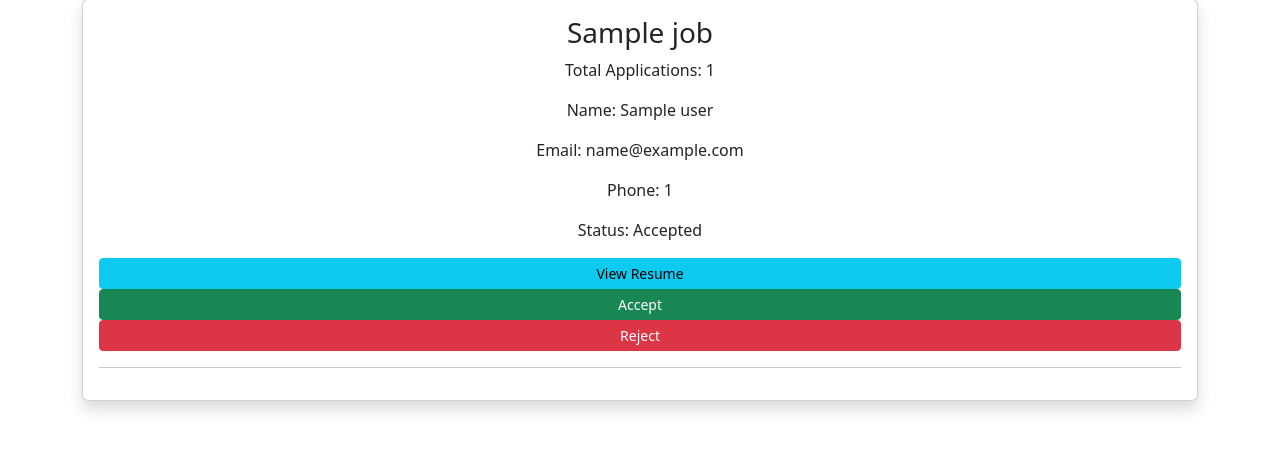
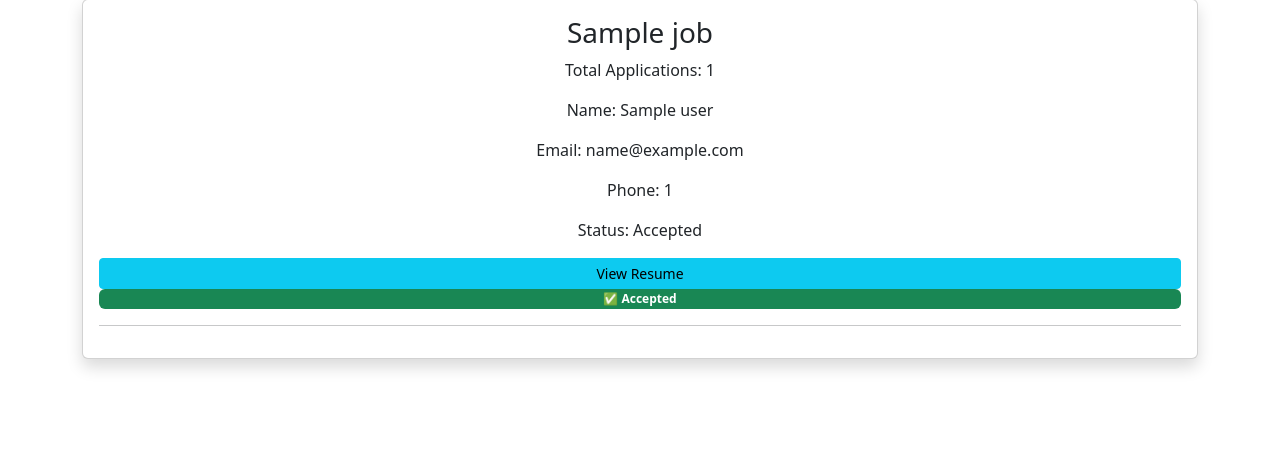
Before and after one commit to Lakshmipn2/Job-Portal, a Flask app: template templates/employer_applications.html in a window 1280 px wide. Shown: the part 177-628 px from the top of the page. Run offline with Flask 3, Linux system fonts and the light colour scheme; the template is opened without the code that fills it: most values are stand-ins (such as "Sample title", 1, 10 or a date in 2020).

Commit message:
Fixed accept/reject button display

```diff
--- a/templates/employer_applications.html
+++ b/templates/employer_applications.html
@@ -31,10 +31,16 @@
                         {% else %}
                             <p>No resume uploaded</p>
                         {% endif %}
-                        <a href="/application/accept/{{ application.id }}"
-                            class="btn btn-success btn-sm">Accept</a>
-                        <a href="/application/reject/{{ application.id }}"
-                            class="btn btn-danger btn-sm">Reject</a>
+                        {% if application.status == "Pending" %}
+                            <a href="/application/accept/{{ application.id }}"
+                                class="btn btn-success btn-sm">Accept</a>
+                            <a href="/application/reject/{{ application.id }}"
+                                class="btn btn-danger btn-sm">Reject</a>
+                        {% elif application.status == "Accepted" %}
+                            <span class="badge bg-success">✅ Accepted</span>
+                        {% elif application.status == "Rejected" %}
+                            <span class="badge bg-danger">❌ Rejected</span>
+                        {% endif %}
                         <hr>
                     {% endfor %}
                 </div>
```
